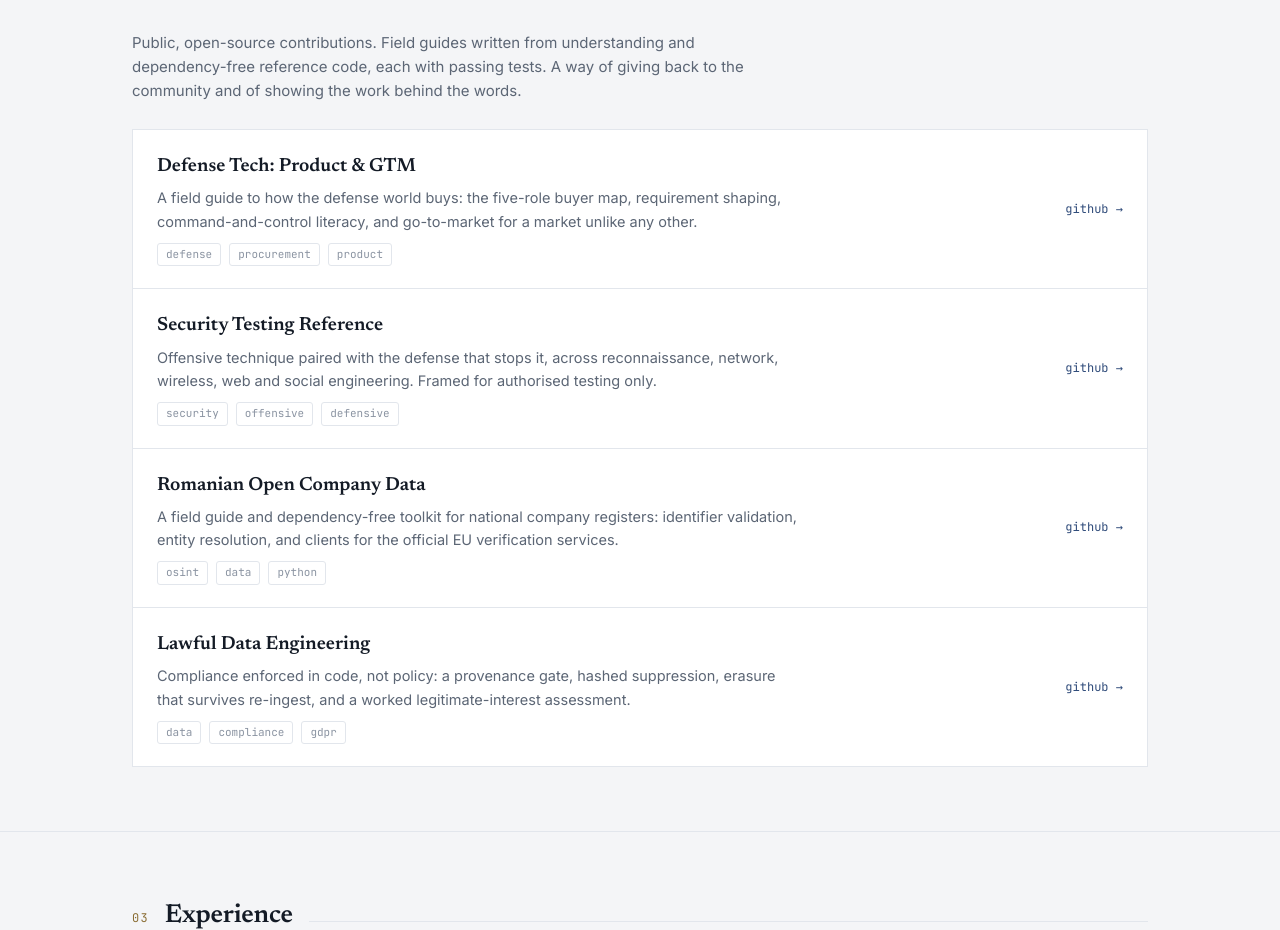
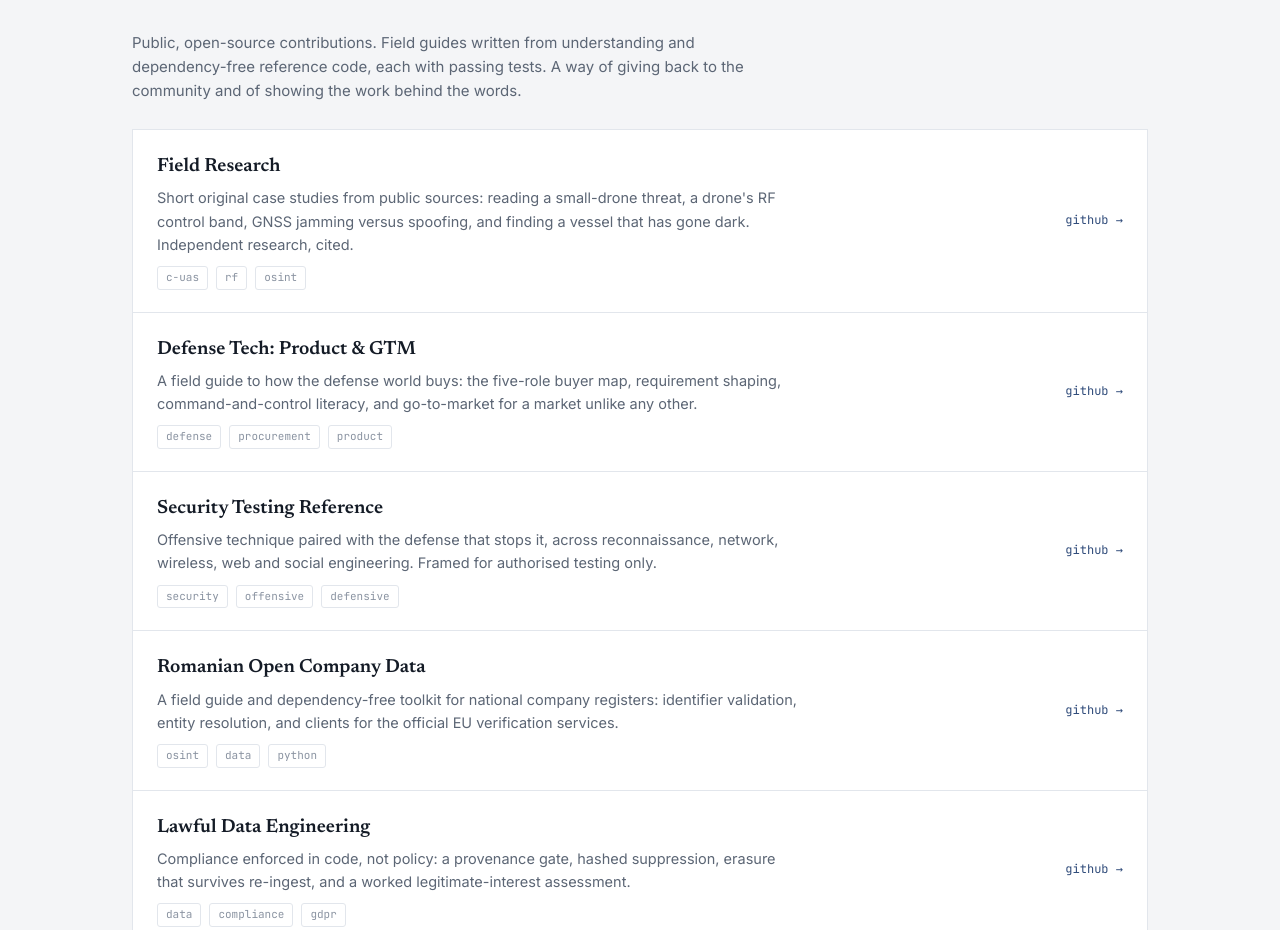
Before and after one commit to darkanalytica1/darkanalytica1.github.io, a plain HTML site: page index.html in a window 1280 px wide. Shown: the part 1320-2250 px from the top of the page. Drawn offline with Linux system fonts and the light colour scheme.

Commit message:
Link Field Research case studies from site

```diff
--- a/index.html
+++ b/index.html
@@ -183,6 +183,10 @@
       <div class="sechead rv"><span class="no">02</span><h2>Open work</h2><span class="rule"></span></div>
       <p class="rv" style="color:var(--muted);font-size:15px;max-width:640px;margin:0 0 26px">Public, open-source contributions. Field guides written from understanding and dependency-free reference code, each with passing tests. A way of giving back to the community and of showing the work behind the words.</p>
       <div class="work rv">
+        <a class="witem" href="https://github.com/darkanalytica1/case-studies" target="_blank" rel="noopener">
+          <div><div class="t">Field Research</div><div class="d">Short original case studies from public sources: reading a small-drone threat, a drone's RF control band, GNSS jamming versus spoofing, and finding a vessel that has gone dark. Independent research, cited.</div><div class="tags"><span class="tag">c-uas</span><span class="tag">rf</span><span class="tag">osint</span></div></div>
+          <div class="go">github →</div>
+        </a>
         <a class="witem" href="https://github.com/darkanalytica1/defence-product-gtm" target="_blank" rel="noopener">
           <div><div class="t">Defense Tech: Product &amp; GTM</div><div class="d">A field guide to how the defense world buys: the five-role buyer map, requirement shaping, command-and-control literacy, and go-to-market for a market unlike any other.</div><div class="tags"><span class="tag">defense</span><span class="tag">procurement</span><span class="tag">product</span></div></div>
           <div class="go">github →</div>
```
